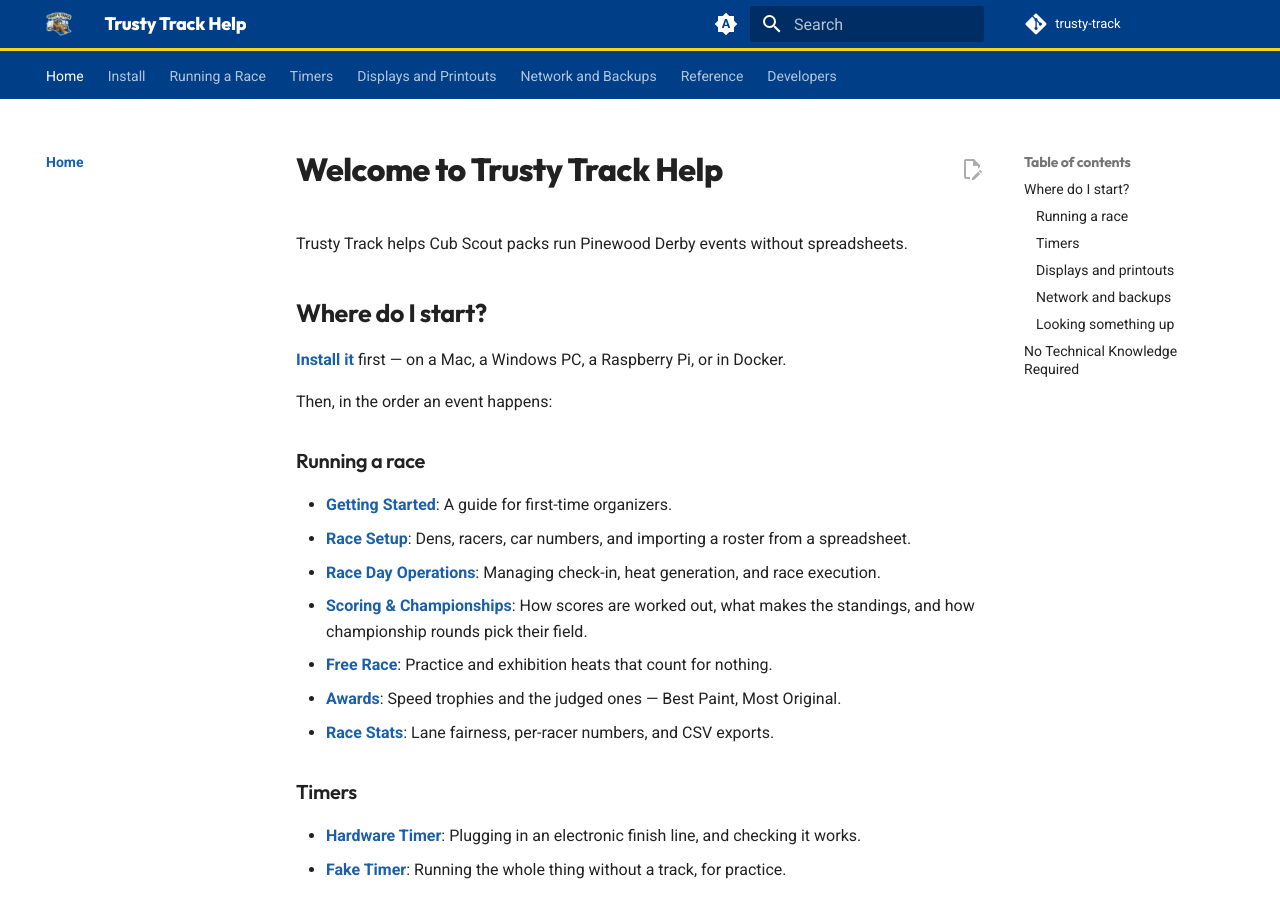
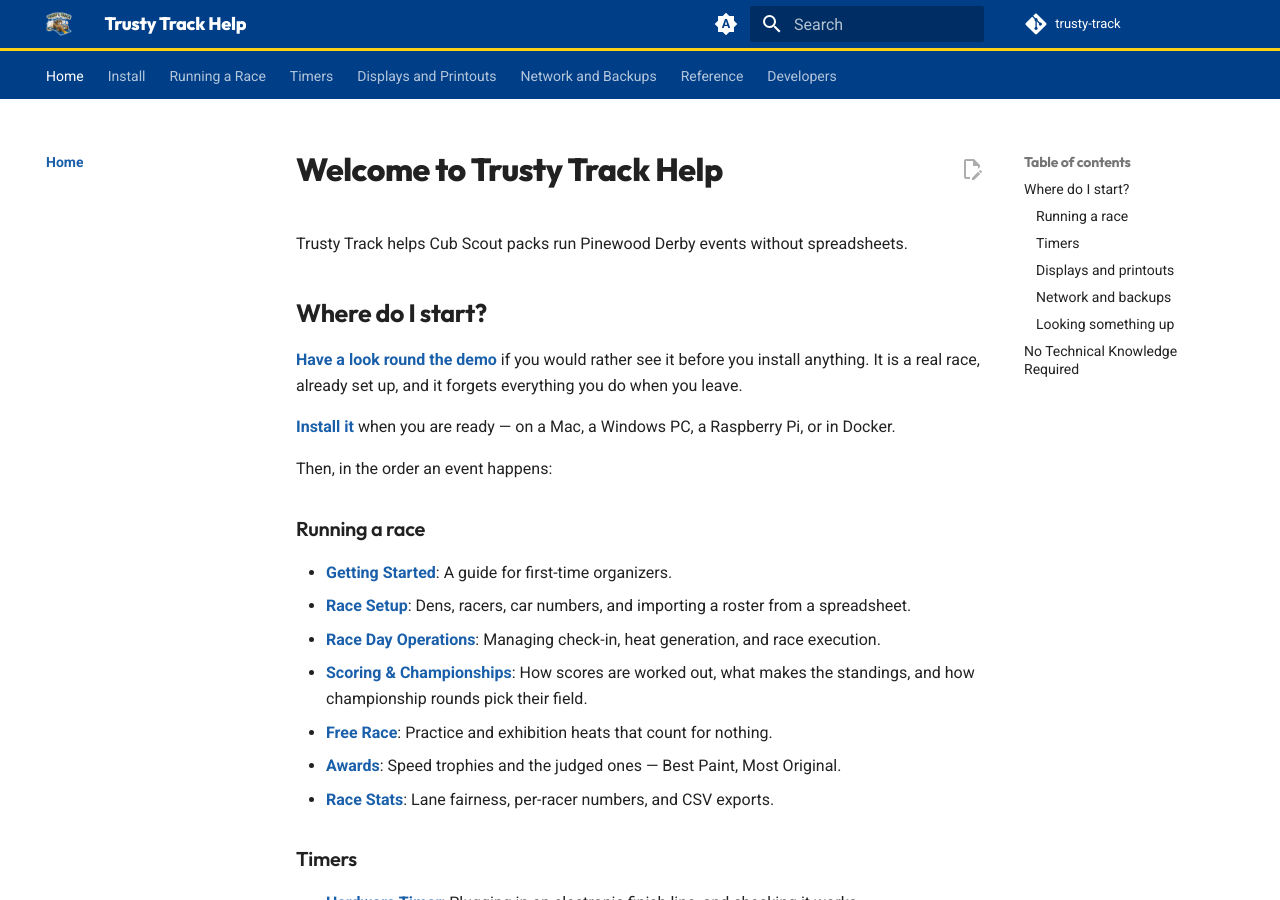
Before and after one commit to dknowles2/trusty-track, an MkDocs documentation site: the page built from docs/index.md, in a window 1280 px wide and 900 px high. Built offline with MkDocs 1.6.1 and Material for MkDocs 9.7.7, drawn with Linux system fonts in a browser that asks for light colours; comment, search, counter and statistics services are not loaded.

Commit message:
Point people at the demo now that it has an address
The public demo has been deployable for a while and reachable at
demo.trusty-track.com since this morning, but nothing linked to it — so the
only way to find it was to read the deployment guide, which is written for
whoever is deploying it rather than for somebody deciding whether to bother.

It goes where an evaluator actually is. The landing page leads with it in the
hero, ahead of Install, because trying the thing costs nothing and installing
it costs an evening; the install section offers it again to somebody who has
scrolled that far and is still weighing it up. `docs/index.md` puts it above
"install it" for the same reason, and the README's header row carries it beside
the site and the guides.

The fine print says it forgets everything when you leave. That is the demo's
data-retention answer, and it is also the sentence that makes clicking about
feel free rather than risky.

`demo.md` gains the address itself, since a page titled "The public demo" that
does not say where the public demo is was answering every question but the
first one.

Co-Authored-By: Claude Opus 5 <noreply@anthropic.com>

```diff
--- a/docs/index.md
+++ b/docs/index.md
@@ -4,7 +4,11 @@ Trusty Track helps Cub Scout packs run Pinewood Derby events without spreadsheet
 
 ## Where do I start?
 
-**[Install it](user/install.md)** first — on a Mac, a Windows PC, a Raspberry Pi, or in Docker.
+**[Have a look round the demo](https://demo.trusty-track.com)** if you would rather
+see it before you install anything. It is a real race, already set up, and it forgets
+everything you do when you leave.
+
+**[Install it](user/install.md)** when you are ready — on a Mac, a Windows PC, a Raspberry Pi, or in Docker.
 
 Then, in the order an event happens:
 
```
Also changed, not shown: CLAUDE.md (+2 -0 lines), README.md (+1 -0 lines), docs/demo.md (+3 -0 lines), 1 other file.
